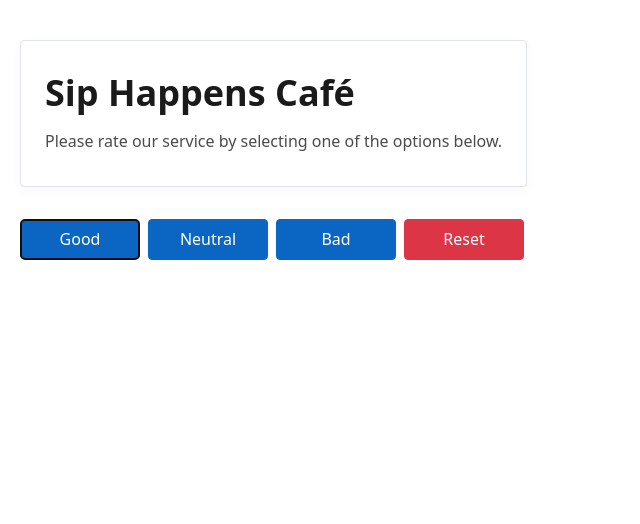
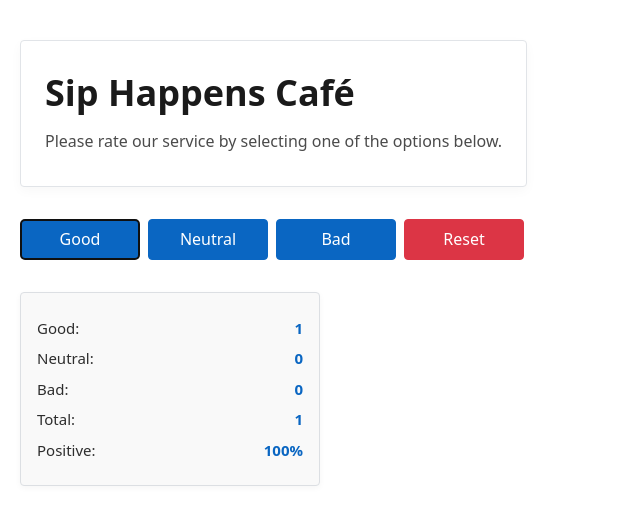
Before and after one commit to Wiktor-Bruy/02-react-cafe, a React (Vite) app: page / in a window 1280 px wide. Both pictures are taken after a click on the button "Good". Shown: the top 524 px of the page, without its empty margins (0-640 px from the left). Built offline with nearby package versions, Linux system fonts and the light colour scheme.

Commit message:
finish hw

```diff
--- a/src/components/App/App.tsx
+++ b/src/components/App/App.tsx
@@ -5,9 +5,15 @@ import { Votes, VoteType } from '../../types/votes.ts';
 
 import Cafeinfo from '../CafeInfo/CafeInfo.tsx';
 import VoteOptions from '../VoteOptions/VoteOptions.tsx';
+import VoteStats from '../VoteStats/VoteStats.tsx';
+import Notification from '../Notification/Notification.tsx';
 
 function App() {
   const [votes, setVotes] = useState<Votes>({ good: 0, neutral: 0, bad: 0 });
+  const totalVotes: number = votes.good + votes.bad + votes.neutral;
+  const positiveRate: number = totalVotes
+    ? Math.round((votes.good / totalVotes) * 100)
+    : 0;
 
   function handleVote(type: VoteType): void {
     setVotes({
@@ -23,7 +29,20 @@ function App() {
   return (
     <div className={css.app}>
       <Cafeinfo />
-      <VoteOptions onVote={handleVote} onReset={resetVotes} canReset={true} />
+      <VoteOptions
+        onVote={handleVote}
+        onReset={resetVotes}
+        canReset={totalVotes ? true : false}
+      />
+      {totalVotes ? (
+        <VoteStats
+          votes={votes}
+          totalVotes={totalVotes}
+          positiveRate={positiveRate}
+        />
+      ) : (
+        <Notification />
+      )}
     </div>
   );
 }
--- a/src/components/Notification/Notification.tsx
+++ b/src/components/Notification/Notification.tsx
@@ -1,3 +1,5 @@
+import css from './Notification.module.css';
+
 export default function Notification() {
   return <p className={css.message}>No feedback yet</p>;
 }
--- a/src/components/VoteOptions/VoteOptions.tsx
+++ b/src/components/VoteOptions/VoteOptions.tsx
@@ -1,6 +1,8 @@
 import css from './VoteOptions.module.css';
 
-type Vot = (a: string) => void;
+import { VoteType } from '../../types/votes.ts';
+
+type Vot = (a: VoteType) => void;
 type Res = () => void;
 interface Props {
   onVote: Vot;
--- a/src/components/VoteStats/VoteStats.tsx
+++ b/src/components/VoteStats/VoteStats.tsx
@@ -1,22 +1,34 @@
 import css from './VoteStats.module.css';
 
-export default function VoteStats() {
+import { Votes } from '../../types/votes.ts';
+
+interface VoteStatsProps {
+  votes: Votes;
+  totalVotes: number;
+  positiveRate: number;
+}
+
+export default function VoteStats({
+  votes,
+  totalVotes,
+  positiveRate,
+}: VoteStatsProps) {
   return (
     <div className={css.container}>
       <p className={css.stat}>
-        Good: <strong>0</strong>
+        Good: <strong>{votes.good}</strong>
       </p>
       <p className={css.stat}>
-        Neutral: <strong>0</strong>
+        Neutral: <strong>{votes.neutral}</strong>
       </p>
       <p className={css.stat}>
-        Bad: <strong>0</strong>
+        Bad: <strong>{votes.bad}</strong>
       </p>
       <p className={css.stat}>
-        Total: <strong>0</strong>
+        Total: <strong>{totalVotes}</strong>
       </p>
       <p className={css.stat}>
-        Positive: <strong>0%</strong>
+        Positive: <strong>{positiveRate}%</strong>
       </p>
     </div>
   );
```
